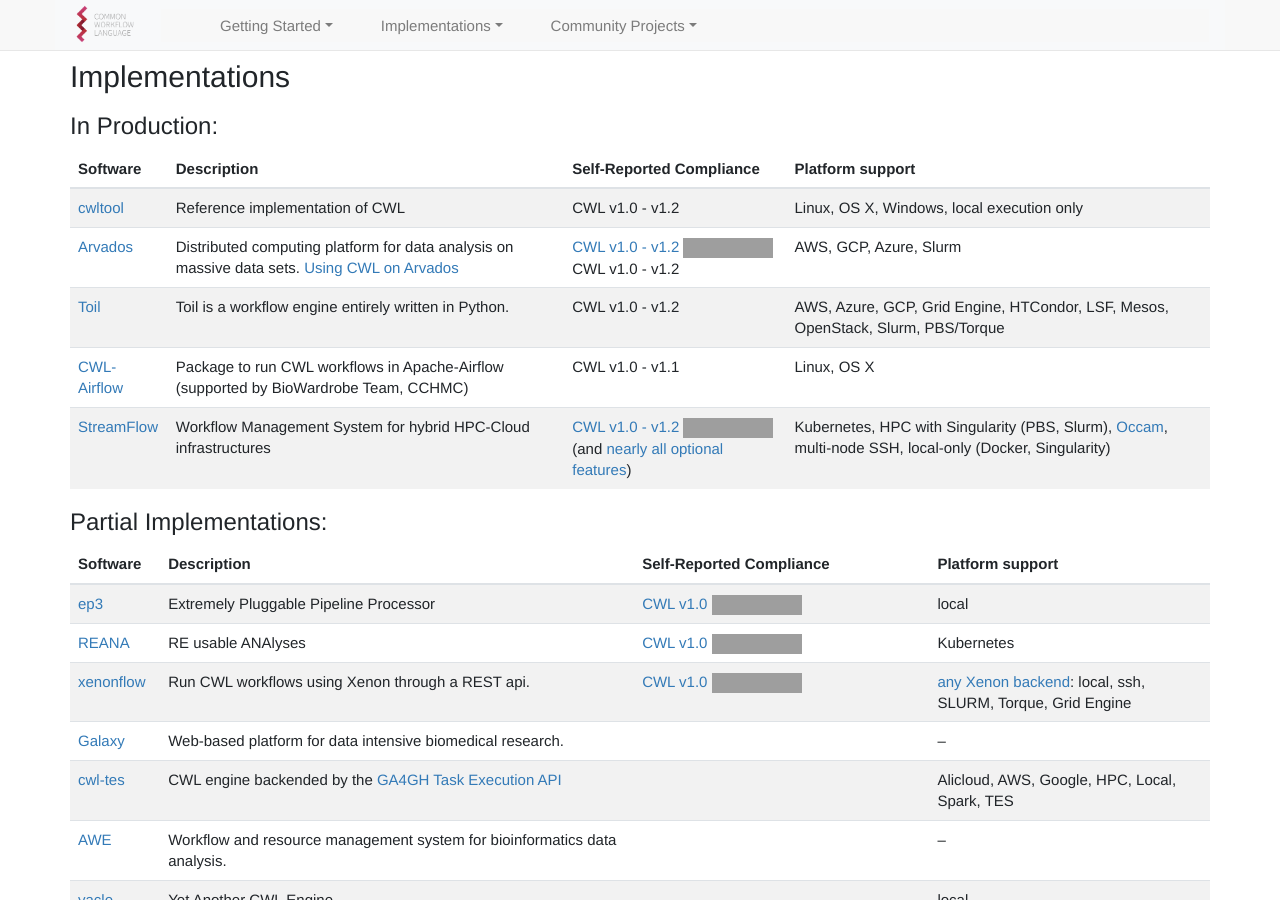
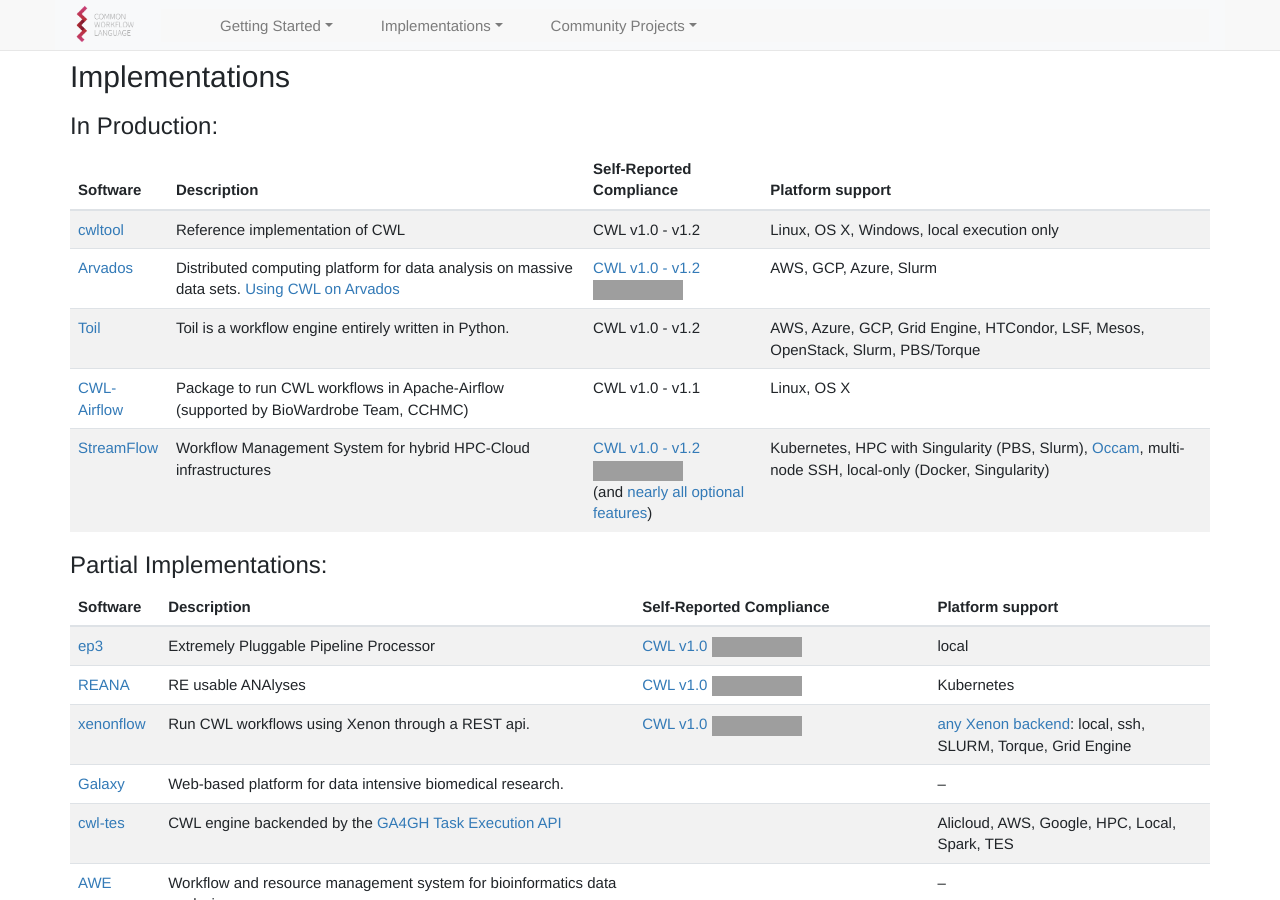
Before and after one commit to common-workflow-language/cwl-website, a Jekyll site: the page built from content/index.md, in a window 1280 px wide and 900 px high, scrolled down 2008 px, cut to the strip 0-900 px from the top of the window. Built offline with Jekyll 4.4.1, drawn with Linux system fonts in a browser that asks for light colours; comment, search, counter and statistics services are not loaded; grey boxes are pictures that could not be loaded.

Commit message:
Fix doubled text

```diff
--- a/content/_includes/home/implementations.html
+++ b/content/_includes/home/implementations.html
@@ -6,7 +6,7 @@
 |Software|Description|Self-Reported Compliance|Platform support|
 |--- |--- |--- |
 |[cwltool](https://github.com/common-workflow-language/cwltool)|Reference implementation of CWL|CWL v1.0 - v1.2 |Linux, OS X, Windows, local execution only|
-|[Arvados](https://arvados.org/)|Distributed computing platform for data analysis on massive data sets. [Using CWL on Arvados](https://doc.arvados.org/user/cwl/cwl-runner.html)|[CWL v1.0 - v1.2 ![Required](https://badgen.net/https/jutro-4zz18-ytx3kamvs9vo8q5.collections.jutro.arvadosapi.com/required.json?icon=commonwl)](https://dev.arvados.org/projects/arvados/wiki/CWL_Conformance)CWL v1.0 - v1.2 |AWS, GCP, Azure, Slurm|
+|[Arvados](https://arvados.org/)|Distributed computing platform for data analysis on massive data sets. [Using CWL on Arvados](https://doc.arvados.org/user/cwl/cwl-runner.html)|[CWL v1.0 - v1.2 ![Required](https://badgen.net/https/jutro-4zz18-ytx3kamvs9vo8q5.collections.jutro.arvadosapi.com/required.json?icon=commonwl)](https://dev.arvados.org/projects/arvados/wiki/CWL_Conformance)|AWS, GCP, Azure, Slurm|
 |[Toil](https://github.com/BD2KGenomics/toil)|Toil is a workflow engine entirely written in Python.|CWL v1.0 - v1.2 |AWS, Azure, GCP, Grid Engine, HTCondor, LSF, Mesos, OpenStack, Slurm, PBS/Torque|
 |[CWL-Airflow](https://github.com/Barski-lab/cwl-airflow)|Package to run CWL workflows in Apache-Airflow (supported by BioWardrobe Team, CCHMC)|CWL v1.0 - v1.1|Linux, OS X|
 |[StreamFlow](https://streamflow.di.unito.it/)|Workflow Management System for hybrid HPC-Cloud infrastructures|[CWL v1.0 - v1.2 ![Required](https://badgen.net/https/streamflow.di.unito.it/cwl-conformance/v1.2/required.json?icon=commonwl)](https://github.com/alpha-unito/streamflow#cwl-compatibility)<br />(and [nearly all optional features](https://github.com/alpha-unito/streamflow#cwl-compatibility))|Kubernetes, HPC with Singularity (PBS, Slurm), [Occam](https://c3s.unito.it/index.php/super-computer), multi-node SSH, local-only (Docker, Singularity)|
```
